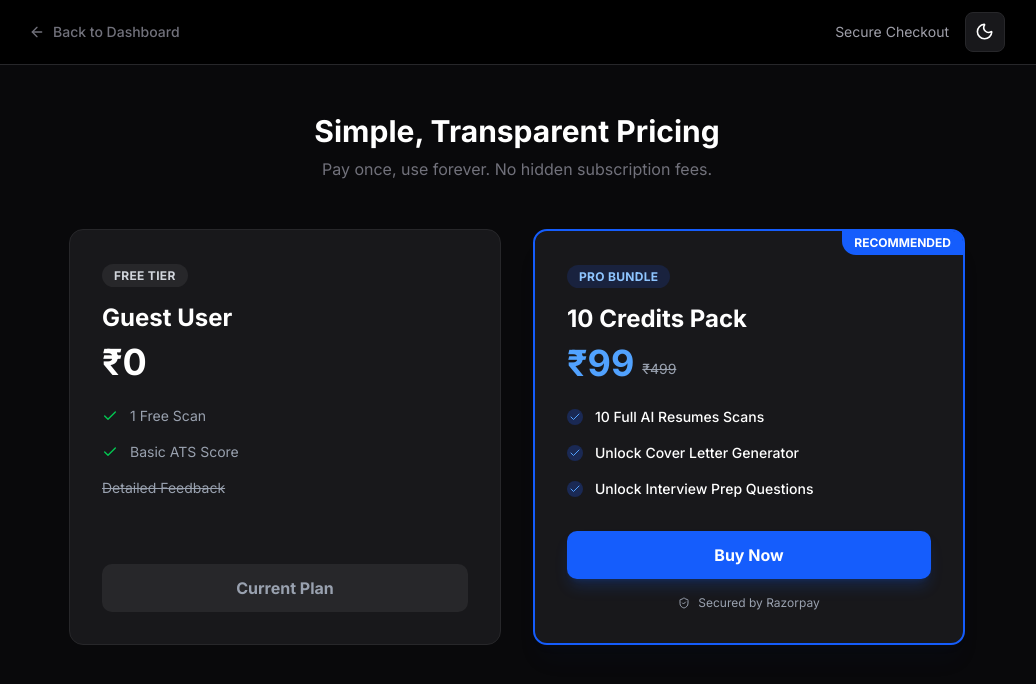
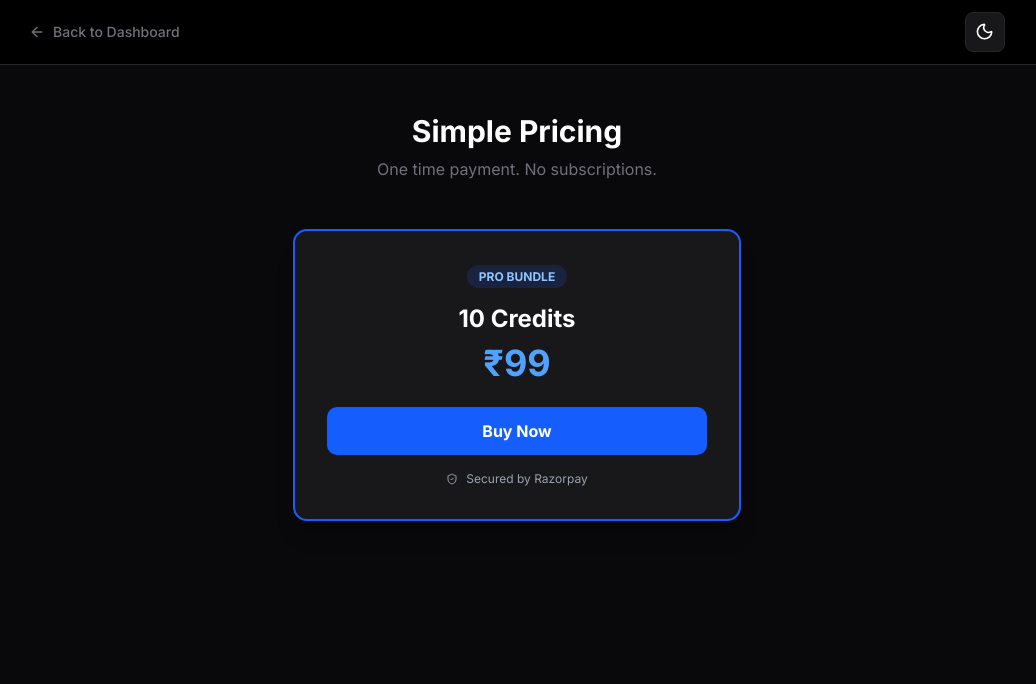
Before and after one commit to Sudarshan-812/resumai, a Next.js app: page /billing in a window 1280 px wide. Shown: the top 684 px of the page, without its empty margins (123-1159 px from the left). Built offline with nearby package versions, Linux system fonts and the light colour scheme.

Commit message:
feat: Complete Razorpay integration and finalize pricing

```diff
--- a/package.json
+++ b/package.json
@@ -27,6 +27,7 @@
     "next-themes": "^0.4.6",
     "openai": "^6.9.1",
     "pdf-parse": "^1.1.1",
+    "razorpay": "^2.9.6",
     "react": "^19.2.1",
     "react-dom": "^19.2.1",
     "recharts": "^3.5.1",
--- /dev/null
+++ b/src/app/actions/razorpay.ts
@@ -0,0 +1,27 @@
+"use server";
+
+import Razorpay from "razorpay";
+
+export async function createRazorpayOrder() {
+  try {
+    // Initialize Razorpay with your private keys
+    const razorpay = new Razorpay({
+      key_id: process.env.NEXT_PUBLIC_RAZORPAY_KEY_ID!,
+      key_secret: process.env.RAZORPAY_KEY_SECRET!,
+    });
+
+    const options = {
+      amount: 99 * 100, // Amount in paise (100 paise = ₹1)
+      currency: "INR",
+      receipt: "order_rcptid_" + Date.now(),
+    };
+
+    // Create the order on Razorpay's server
+    const order = await razorpay.orders.create(options);
+
+    return { success: true, orderId: order.id };
+  } catch (error) {
+    console.error("Razorpay Order Error:", error);
+    return { success: false, error: "Failed to create order" };
+  }
+}
--- /dev/null
+++ b/src/app/actions/verify-payment.ts
@@ -0,0 +1,45 @@
+"use server";
+
+import { createClient } from "@/app/lib/supabase/server";
+import crypto from "crypto";
+import { revalidatePath } from "next/cache";
+
+export async function verifyPayment(
+  orderId: string,
+  paymentId: string,
+  signature: string
+) {
+  const supabase = await createClient();
+  const { data: { user } } = await supabase.auth.getUser();
+
+  if (!user) return { success: false, message: "Unauthorized" };
+
+  // 1. Verify Signature (Security Check)
+  // We hash the orderId and paymentId with your Secret Key.
+  // If it matches the signature Razorpay sent, the payment is legit.
+  const generatedSignature = crypto
+    .createHmac("sha256", process.env.RAZORPAY_KEY_SECRET!)
+    .update(orderId + "|" + paymentId)
+    .digest("hex");
+
+  if (generatedSignature !== signature) {
+    return { success: false, message: "Payment verification failed" };
+  }
+
+  // 2. Payment is Real! Add 10 Credits via RPC
+  const { error } = await supabase.rpc('increment_credits', {
+    user_id: user.id,
+    amount: 10
+  });
+
+  if (error) {
+    console.error("Credit update failed:", error);
+    return { success: false, message: "Payment success but DB update failed." };
+  }
+
+  // 3. Refresh UI
+  revalidatePath('/dashboard');
+  revalidatePath('/billing');
+
+  return { success: true };
+}
--- a/src/app/billing/page.tsx
+++ b/src/app/billing/page.tsx
@@ -1,118 +1,116 @@
 "use client";
 
 import Link from "next/link";
-import { ArrowLeft, Check, ShieldCheck } from "lucide-react";
+import { ArrowLeft, Check, ShieldCheck, Loader2 } from "lucide-react";
 import { ThemeToggle } from "@/app/components/theme-toggle";
+import { useState } from "react";
+import { createRazorpayOrder } from "@/app/actions/razorpay";
+import { verifyPayment } from "@/app/actions/verify-payment"; // 👈 verification import
+import { toast } from "sonner";
+import Script from "next/script";
+import { useRouter } from "next/navigation";
+
+declare global {
+  interface Window {
+    Razorpay: any;
+  }
+}
 
 export default function BillingPage() {
+  const [loading, setLoading] = useState(false);
+  const router = useRouter();
 
-  const handlePurchase = () => {
-    console.log("Processing Payment...");
-    // Razorpay logic goes here later
+  const handlePurchase = async () => {
+    setLoading(true);
+
+    try {
+      // 1. Create Order
+      const result = await createRazorpayOrder();
+      if (!result.success || !result.orderId) throw new Error("Order creation failed");
+
+      // 2. Open Razorpay
+      const options = {
+        key: process.env.NEXT_PUBLIC_RAZORPAY_KEY_ID,
+        amount: "9900", // ₹99
+        currency: "INR",
+        name: "ResumAI Pro",
+        description: "10 AI Credits",
+        order_id: result.orderId,
+
+        // 3. Handle Success
+        handler: async function (response: any) {
+          toast.loading("Verifying Payment...");
+
+          // 4. Call Server Action to Add Credits
+          const verification = await verifyPayment(
+            response.razorpay_order_id,
+            response.razorpay_payment_id,
+            response.razorpay_signature
+          );
+
+          if (verification.success) {
+            toast.dismiss();
+            toast.success("Success! 10 Credits Added.");
+            router.push("/dashboard"); // Go back to dashboard
+            router.refresh();
+          } else {
+            toast.dismiss();
+            toast.error("Verification Failed");
+          }
+        },
+        theme: { color: "#2563EB" },
+      };
+
+      const rzp1 = new window.Razorpay(options);
+      rzp1.open();
+
+    } catch (error) {
+      toast.error("Payment failed to start");
+    } finally {
+      setLoading(false);
+    }
   };
 
   return (
     <div className="min-h-screen bg-gray-50 dark:bg-[#09090b] text-zinc-900 dark:text-white transition-colors duration-300">
+      <Script src="https://checkout.razorpay.com/v1/checkout.js" strategy="lazyOnload" />
 
       {/* Navbar */}
       <div className="border-b border-gray-200 dark:border-zinc-800 bg-white dark:bg-black">
         <div className="max-w-5xl mx-auto px-6 h-16 flex items-center justify-between">
-          <Link
-            href="/dashboard"
-            className="text-zinc-500 hover:text-black dark:hover:text-white flex items-center gap-2 text-sm font-medium"
-          >
-            <ArrowLeft className="w-4 h-4" />
-            Back to Dashboard
+          <Link href="/dashboard" className="text-zinc-500 hover:text-black dark:hover:text-white flex items-center gap-2 text-sm font-medium">
+            <ArrowLeft className="w-4 h-4" /> Back to Dashboard
           </Link>
-          <div className="flex items-center gap-4">
-             <span className="text-sm text-zinc-400">Secure Checkout</span>
-             <ThemeToggle />
-          </div>
+          <ThemeToggle />
         </div>
       </div>
 
+      {/* Content */}
       <main className="max-w-5xl mx-auto px-6 py-12">
         <div className="text-center mb-12">
-          <h1 className="text-3xl font-bold mb-2">Simple, Transparent Pricing</h1>
-          <p className="text-zinc-500">Pay once, use forever. No hidden subscription fees.</p>
+          <h1 className="text-3xl font-bold mb-2">Simple Pricing</h1>
+          <p className="text-zinc-500">One time payment. No subscriptions.</p>
         </div>
 
-        <div className="grid grid-cols-1 md:grid-cols-2 gap-8 max-w-4xl mx-auto">
-
-          {/* FREE CARD (Simple Gray) */}
-          <div className="bg-white dark:bg-zinc-900 border border-gray-200 dark:border-zinc-800 rounded-xl p-8 flex flex-col">
-            <div className="mb-4">
-              <span className="bg-gray-100 dark:bg-zinc-800 text-gray-600 dark:text-gray-300 px-3 py-1 rounded-full text-xs font-bold uppercase tracking-wide">
-                Free Tier
-              </span>
+        <div className="max-w-md mx-auto bg-white dark:bg-zinc-900 border-2 border-blue-600 rounded-xl p-8 shadow-xl">
+            <div className="mb-4 text-center">
+              <span className="bg-blue-100 dark:bg-blue-900/30 text-blue-700 dark:text-blue-300 px-3 py-1 rounded-full text-xs font-bold uppercase">Pro Bundle</span>
             </div>
-            <h2 className="text-2xl font-bold mb-2">Guest User</h2>
-            <div className="text-4xl font-bold mb-6">₹0</div>
-
-            <ul className="space-y-4 mb-8 flex-1">
-              <li className="flex items-center gap-3 text-sm text-gray-600 dark:text-gray-400">
-                <Check className="w-4 h-4 text-green-500" />
-                1 Free Scan
-              </li>
-              <li className="flex items-center gap-3 text-sm text-gray-600 dark:text-gray-400">
-                <Check className="w-4 h-4 text-green-500" />
-                Basic ATS Score
-              </li>
-              <li className="flex items-center gap-3 text-sm text-gray-400 line-through">
-                Detailed Feedback
-              </li>
-            </ul>
-
-            <button disabled className="w-full py-3 bg-gray-100 dark:bg-zinc-800 text-gray-400 font-bold rounded-lg cursor-not-allowed">
-              Current Plan
-            </button>
-          </div>
-
-          {/* PRO CARD (Razorpay Blue) */}
-          <div className="bg-white dark:bg-zinc-900 border-2 border-blue-600 rounded-xl p-8 flex flex-col relative shadow-xl shadow-blue-900/5">
-            <div className="absolute top-0 right-0 bg-blue-600 text-white text-xs font-bold px-3 py-1 rounded-bl-xl rounded-tr-lg">
-              RECOMMENDED
-            </div>
-
-            <div className="mb-4">
-              <span className="bg-blue-50 dark:bg-blue-900/30 text-blue-700 dark:text-blue-300 px-3 py-1 rounded-full text-xs font-bold uppercase tracking-wide">
-                Pro Bundle
-              </span>
-            </div>
-            <h2 className="text-2xl font-bold mb-2">10 Credits Pack</h2>
-            <div className="flex items-end gap-2 mb-6">
-               <div className="text-4xl font-bold text-blue-600 dark:text-blue-400">₹99</div>
-               <div className="text-gray-400 text-sm mb-1 line-through">₹499</div>
-            </div>
-
-            <ul className="space-y-4 mb-8 flex-1">
-              <li className="flex items-center gap-3 text-sm font-medium">
-                <div className="bg-blue-100 dark:bg-blue-900/50 p-0.5 rounded-full"><Check className="w-3 h-3 text-blue-600 dark:text-blue-400" /></div>
-                10 Full AI Resumes Scans
-              </li>
-              <li className="flex items-center gap-3 text-sm font-medium">
-                <div className="bg-blue-100 dark:bg-blue-900/50 p-0.5 rounded-full"><Check className="w-3 h-3 text-blue-600 dark:text-blue-400" /></div>
-                Unlock Cover Letter Generator
-              </li>
-              <li className="flex items-center gap-3 text-sm font-medium">
-                <div className="bg-blue-100 dark:bg-blue-900/50 p-0.5 rounded-full"><Check className="w-3 h-3 text-blue-600 dark:text-blue-400" /></div>
-                Unlock Interview Prep Questions
-              </li>
-            </ul>
+            <h2 className="text-2xl font-bold mb-2 text-center">10 Credits</h2>
+            <div className="text-4xl font-bold text-blue-600 dark:text-blue-400 text-center mb-6">₹99</div>
 
             <button
               onClick={handlePurchase}
-              className="w-full py-3 bg-blue-600 hover:bg-blue-700 text-white font-bold rounded-lg transition-colors shadow-lg shadow-blue-600/20"
+              disabled={loading}
+              className="w-full py-3 bg-blue-600 hover:bg-blue-700 text-white font-bold rounded-lg transition-colors flex items-center justify-center gap-2"
             >
-              Buy Now
+              {loading ? <Loader2 className="animate-spin" /> : "Buy Now"}
             </button>
 
             <div className="mt-4 flex items-center justify-center gap-2 text-xs text-gray-400">
               <ShieldCheck className="w-3 h-3" />
               Secured by Razorpay
             </div>
-          </div>
-
         </div>
       </main>
     </div>
```
Also changed, not shown: 1 other file (tests, documents, lock files or other folders).
